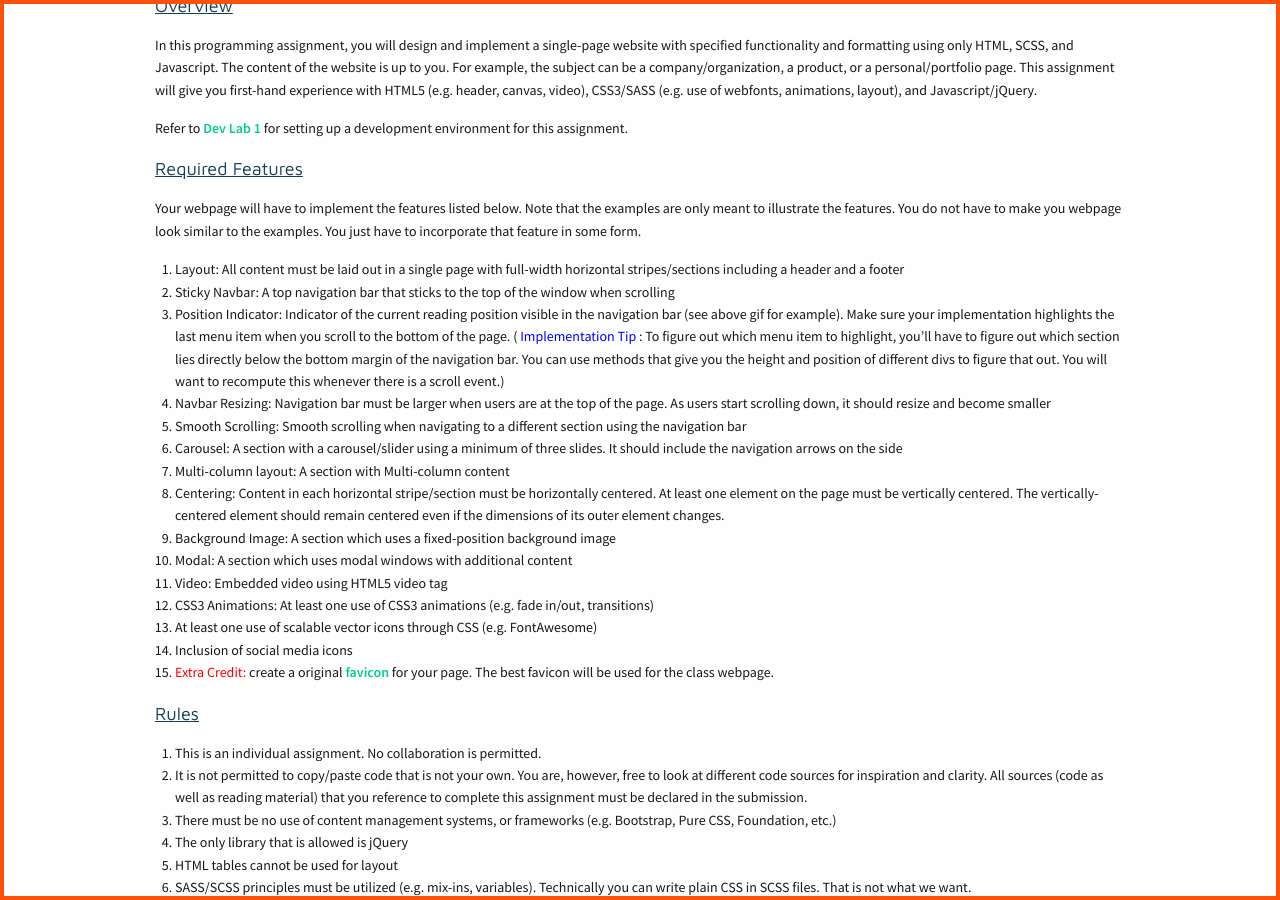
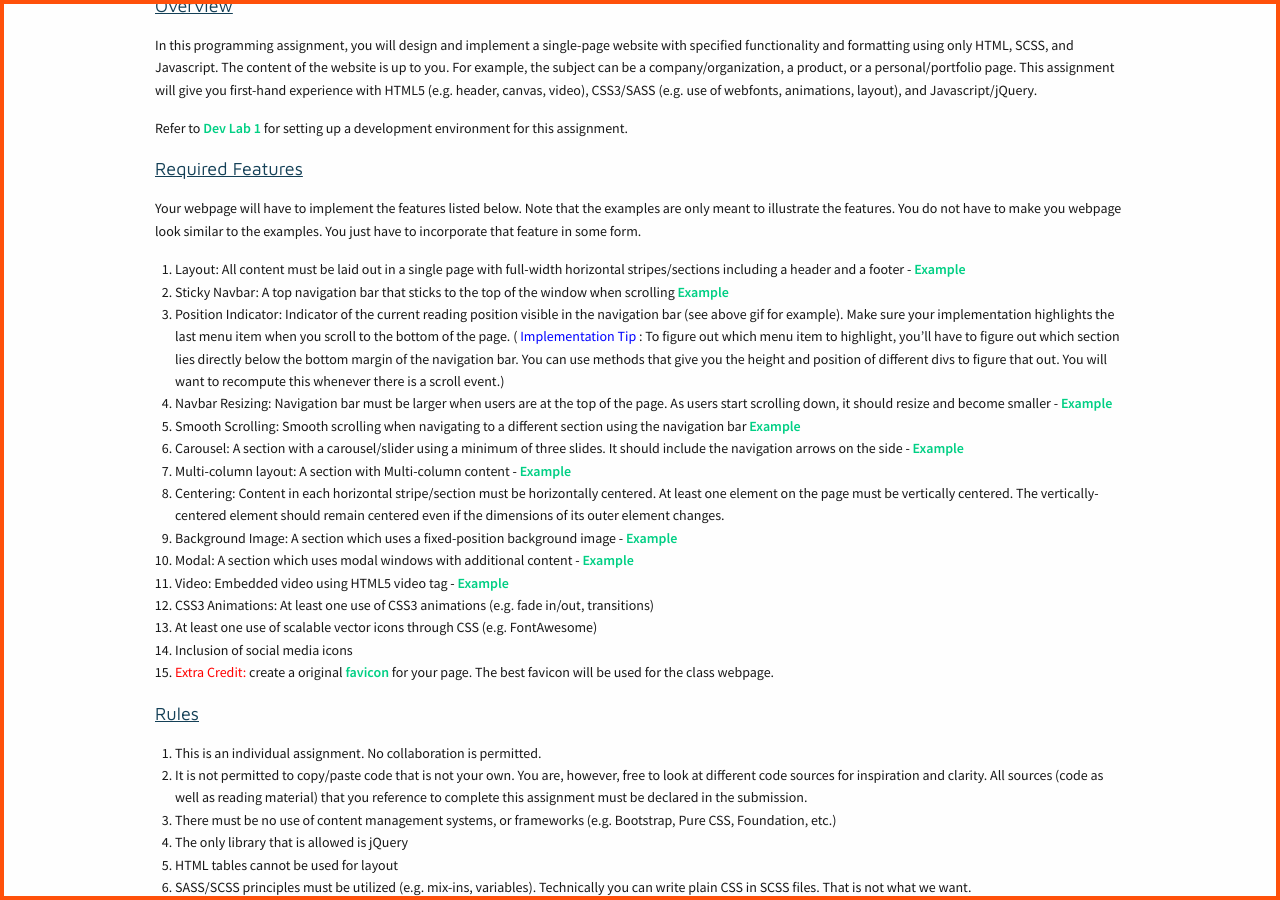
Before and after one commit to biplabdeka/fa2016, a Jekyll site: the page built from _posts/2016-1-26-MP-1.md, in a window 1280 px wide and 900 px high, scrolled down 400 px. Built offline with Jekyll 4.4.1, drawn with Linux system fonts in a browser that asks for light colours; nearby versions of some CDN libraries.

Commit message:
links are back

```diff
--- a/_posts/2016-1-26-MP-1.md
+++ b/_posts/2016-1-26-MP-1.md
@@ -14,17 +14,17 @@ Refer to [Dev Lab 1](https://uiuc-web-programming.github.io/fa2016/Lab-1) for se
 <div class="section-heading">Required Features</div>
 Your webpage will have to implement the features listed below. Note that the examples are only meant to illustrate the features. You do not have to make you webpage look similar to the examples. You just have to incorporate that feature in some form.
 
-1. Layout: All content must be laid out in a single page with full-width horizontal stripes/sections including a header and a footer
-2.	Sticky Navbar: A top navigation bar that sticks to the top of the window when scrolling
+1. Layout: All content must be laid out in a single page with full-width horizontal stripes/sections including a header and a footer - [Example](http://courses.engr.illinois.edu/cs498rk1/images/mp1/2.png)
+2.	Sticky Navbar: A top navigation bar that sticks to the top of the window when scrolling [Example](http://courses.engr.illinois.edu/cs498rk1/images/mp1/3.gif)
 3.	Position Indicator: Indicator of the current reading position visible in the navigation bar (see above gif for example). Make sure your implementation highlights the last menu item when you scroll to the bottom of the page. (<span style="color: blue"> Implementation Tip </span>: To figure out which menu item to highlight, you'll have to figure out which section lies directly below the bottom margin of the navigation bar. You can use methods that give you the height and position of different divs to figure that out. You will want to recompute this whenever there is a scroll event.)
-4. Navbar Resizing: Navigation bar must be larger when users are at the top of the page. As users start scrolling down, it should resize and become smaller
-5.	Smooth Scrolling: Smooth scrolling when navigating to a different section using the navigation bar
-6.	Carousel: A section with a carousel/slider using a minimum of three slides. It should include the navigation arrows on the side
-7. Multi-column layout: A section with Multi-column content
+4. Navbar Resizing: Navigation bar must be larger when users are at the top of the page. As users start scrolling down, it should resize and become smaller - [Example](http://courses.engr.illinois.edu/cs498rk1/images/mp1/4.gif)
+5.	Smooth Scrolling: Smooth scrolling when navigating to a different section using the navigation bar [Example](http://courses.engr.illinois.edu/cs498rk1/images/mp1/5.gif)
+6.	Carousel: A section with a carousel/slider using a minimum of three slides. It should include the navigation arrows on the side - [Example](http://courses.engr.illinois.edu/cs498rk1/images/mp1/6.gif)
+7. Multi-column layout: A section with Multi-column content - [Example](http://courses.engr.illinois.edu/cs498rk1/images/mp1/8.png)
 8.	Centering: Content in each horizontal stripe/section must be horizontally centered. At least one element on the page must be vertically centered. The vertically-centered element should remain centered even if the dimensions of its outer element changes.
-9.	Background Image: A section which uses a fixed-position background image
-10.	Modal: A section which uses modal windows with additional content
-11.	Video: Embedded video using HTML5 video tag
+9.	Background Image: A section which uses a fixed-position background image - [Example](http://courses.engr.illinois.edu/cs498rk1/images/mp1/9.gif)
+10.	Modal: A section which uses modal windows with additional content - [Example](http://courses.engr.illinois.edu/cs498rk1/images/mp1/10.gif)
+11.	Video: Embedded video using HTML5 video tag - [Example](http://courses.engr.illinois.edu/cs498rk1/images/mp1/11.gif)
 12.	CSS3 Animations: At least one use of CSS3 animations (e.g. fade in/out, transitions)
 13.	At least one use of scalable vector icons through CSS (e.g. FontAwesome)
 14.	Inclusion of social media icons
```
